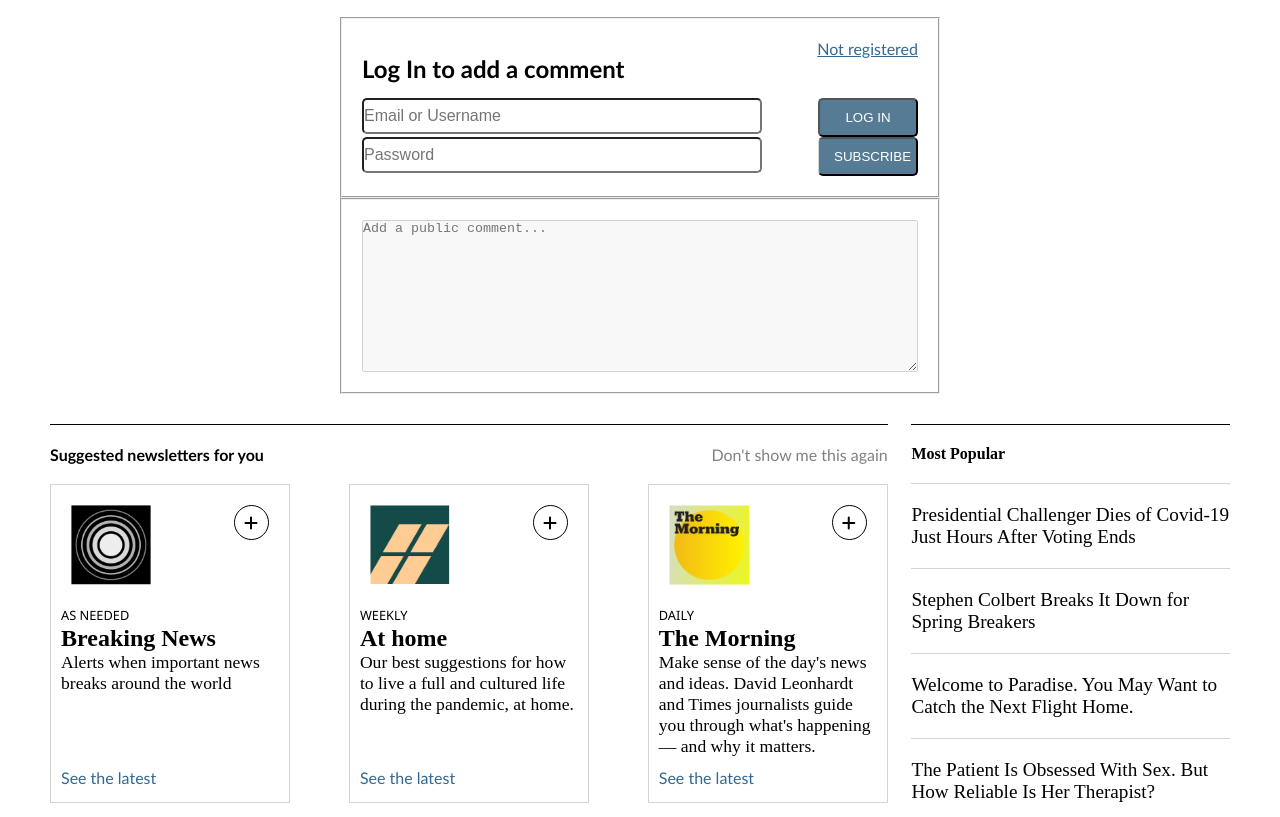
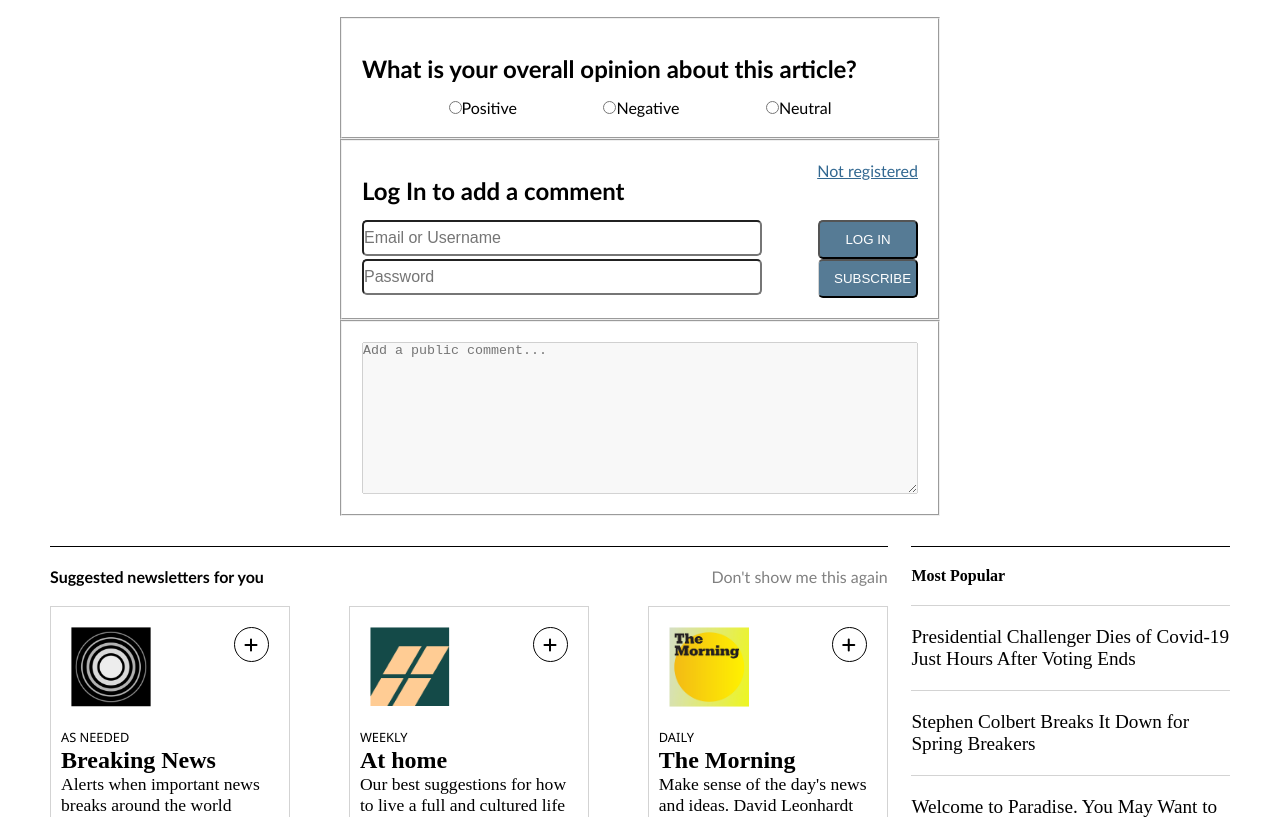
Before and after one commit to AleksandarIvezic/TheNewYorkTimes-project, a website: page index.html in a window 1280 px wide. Shown: the part 9766-10583 px from the top of the page. Drawn offline with Linux system fonts and the light colour scheme.

Commit message:
add overal opinion to form

```diff
--- a/index.html
+++ b/index.html
@@ -189,6 +189,15 @@
         </div>
         <div class="comments">
           <form action="">
+            <fieldset>
+              <h2>What is your overall opinion about this article?</h2>
+              <div class="flex-container overal">
+                <label for="positive"><input type="radio" id="positive" value="positive">Positive </label>
+              <label for="negative"><input type="radio" id="negative" value="negative">Negative </label>
+              <label for="neutral"><input type="radio" id="neutral" value="neutral">Neutral </label>
+              </div>
+
+            </fieldset>
             <fieldset>
               <div class="flex-container login">
                 <h2>Log In to add a comment</h2>
--- a/style.css
+++ b/style.css
@@ -636,6 +636,10 @@
   justify-content: space-between;
 }
 
+form .overal {
+  justify-content: space-evenly;
+}
+
 form .text {
   width: 400px;
   font-size: 1rem;
```
